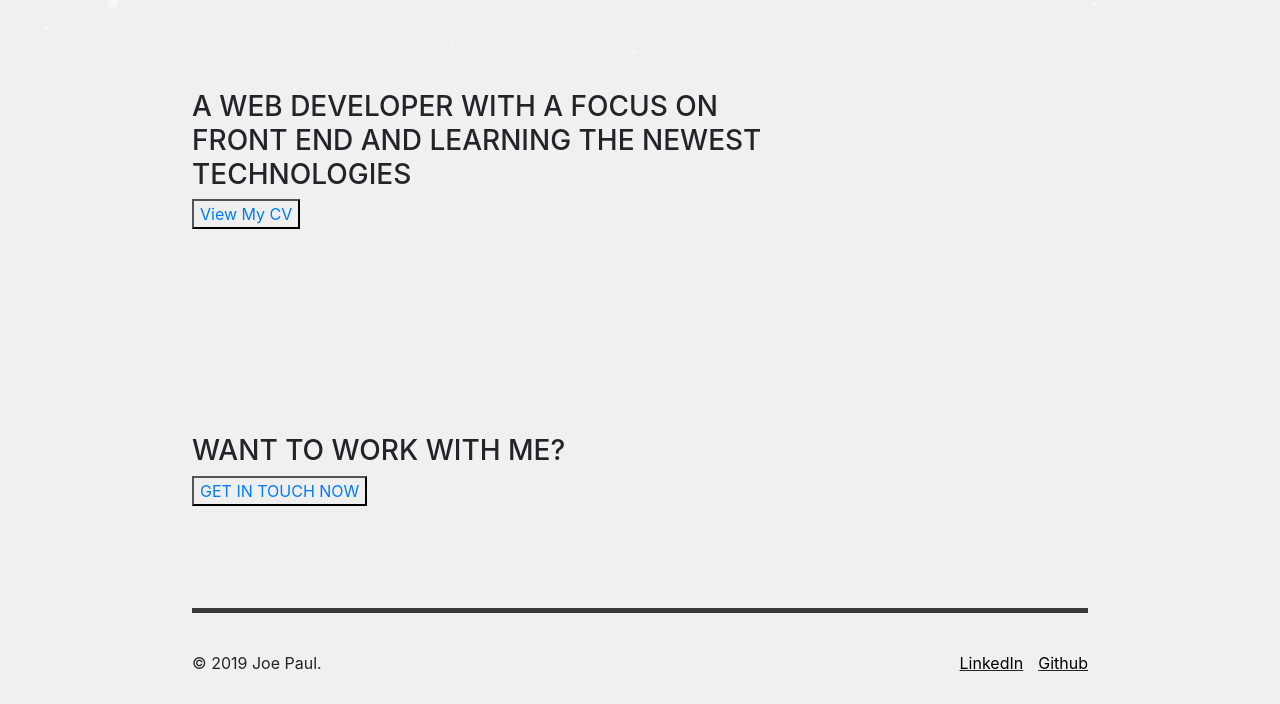
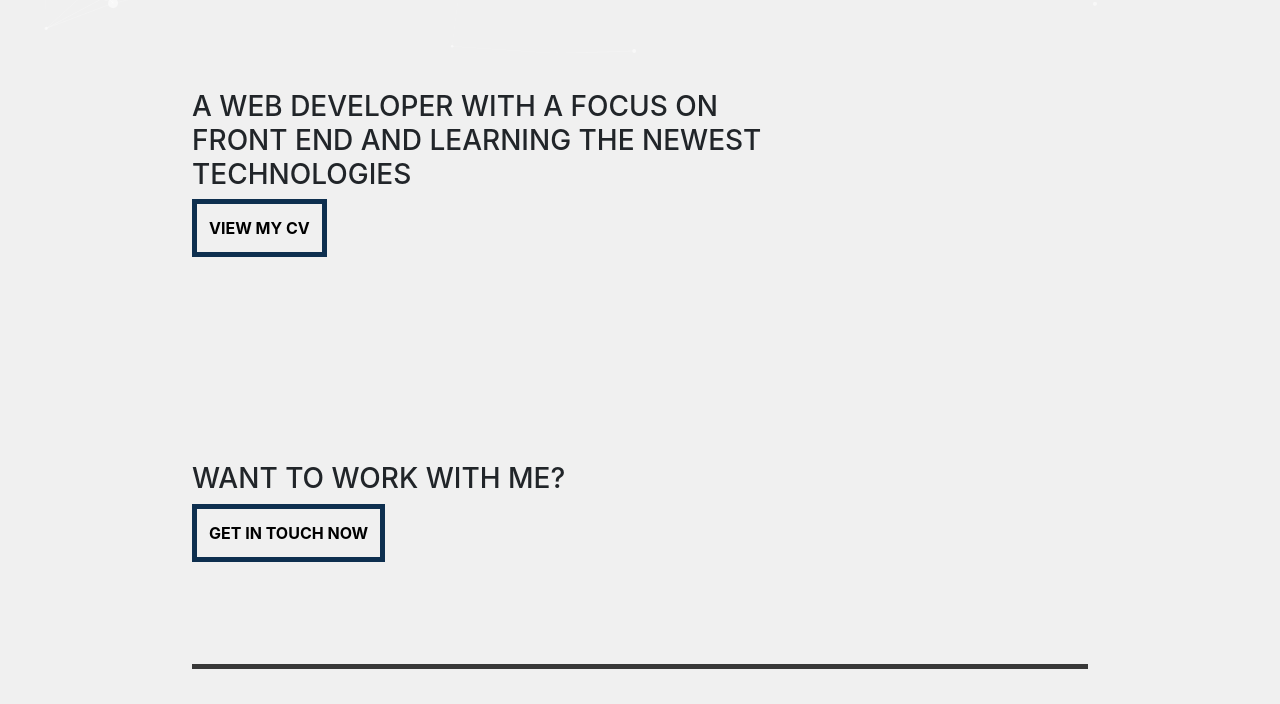
Before and after one commit to jpaul24/new_portfolio, a website: page app/index.html in a window 1280 px wide. Shown: the part 627-1331 px from the top of the page. Drawn offline with nearby package versions, Linux system fonts and the light colour scheme.

Commit message:
finishing the button

```diff
--- a/app/index.html
+++ b/app/index.html
@@ -45,9 +45,11 @@
         <div class="row">
           <div class="col-12 col-md-8">
             <h3>A WEB DEVELOPER WITH A FOCUS ON FRONT END AND LEARNING THE NEWEST TECHNOLOGIES</h3>
-            <button class="button">
-              <a href="cv.html">View My CV</a>
-            </button>
+            <a href="cv.html">
+              <button class="button">
+                VIEW MY CV
+              </button>
+            </a>
           </div>
         <div class="col-md-4">
 
@@ -69,9 +71,11 @@
     <section id="contact-section">
       <div class="my-container">
         <h3>WANT TO WORK WITH ME?</h3>
-        <button>
-          <a href="mailto:joe.paul0712@gmail.com?Subject=Hello%20" target="_top">GET IN TOUCH NOW</a>
-        </button>
+        <a href="mailto:joe.paul0712@gmail.com?Subject=Hello%20" target="_top">
+          <button class="button">
+            GET IN TOUCH NOW
+          </button>
+        </a>
       </div>
     </section>
     <footer class="site-footer">
--- /dev/null
+++ b/app/scss/contact.scss
@@ -0,0 +1,5 @@
+
+#contact-section {
+  padding: 8% 0 8% 0;
+  background: #F0F0F0;
+}
--- a/app/scss/styles.scss
+++ b/app/scss/styles.scss
@@ -47,7 +47,13 @@ a {
     }
 }
 
-#contact-section {
-  padding: 8% 0 8% 0;
-  background: #F0F0F0;
+.button {
+  background: transparent;
+  font-weight: bold;
+  padding: 12px;
+  border: solid 5px #0E2F4F;
+  &:hover {
+    background: #0E2F4F;
+    color: white;
+  }
 }
```
Also changed, not shown: app/css/contact.css (added), app/css/contaxt.css (deleted), app/css/styles.css, app/scss/contaxt.scss (deleted).
